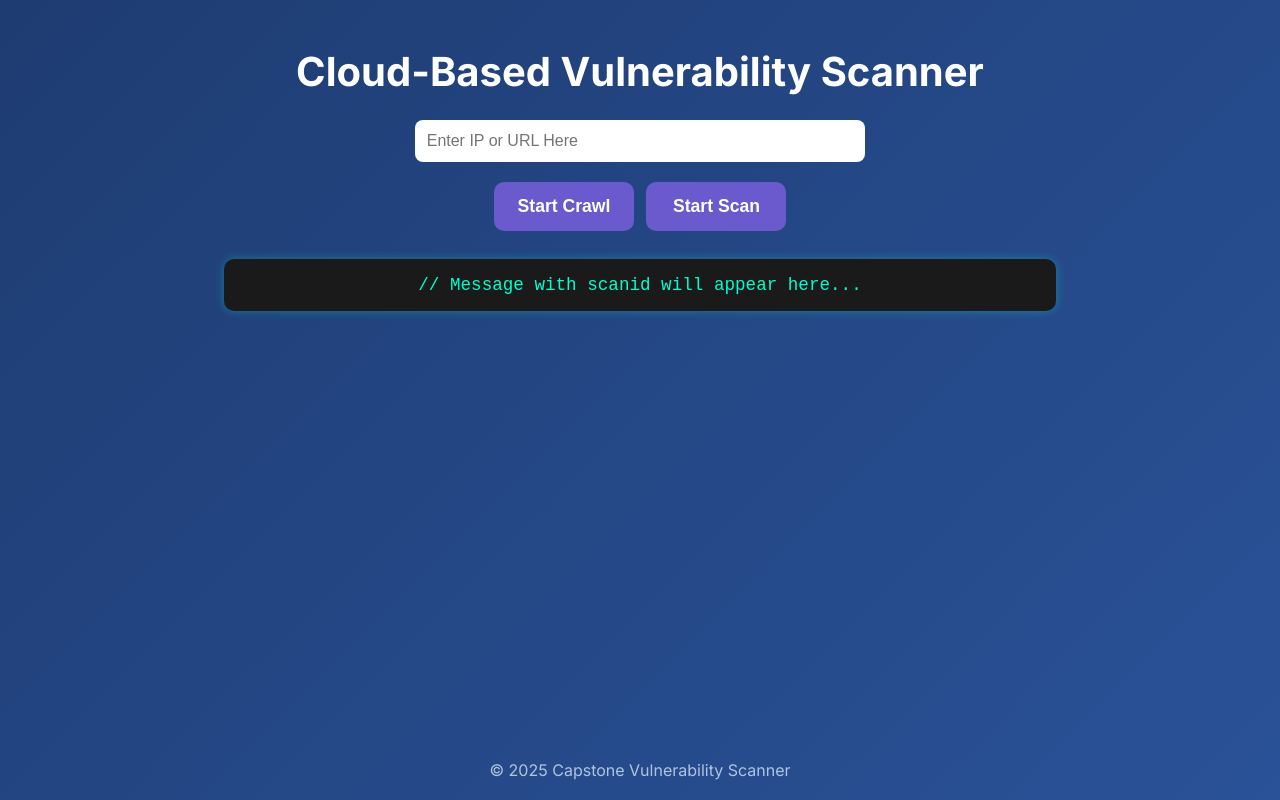
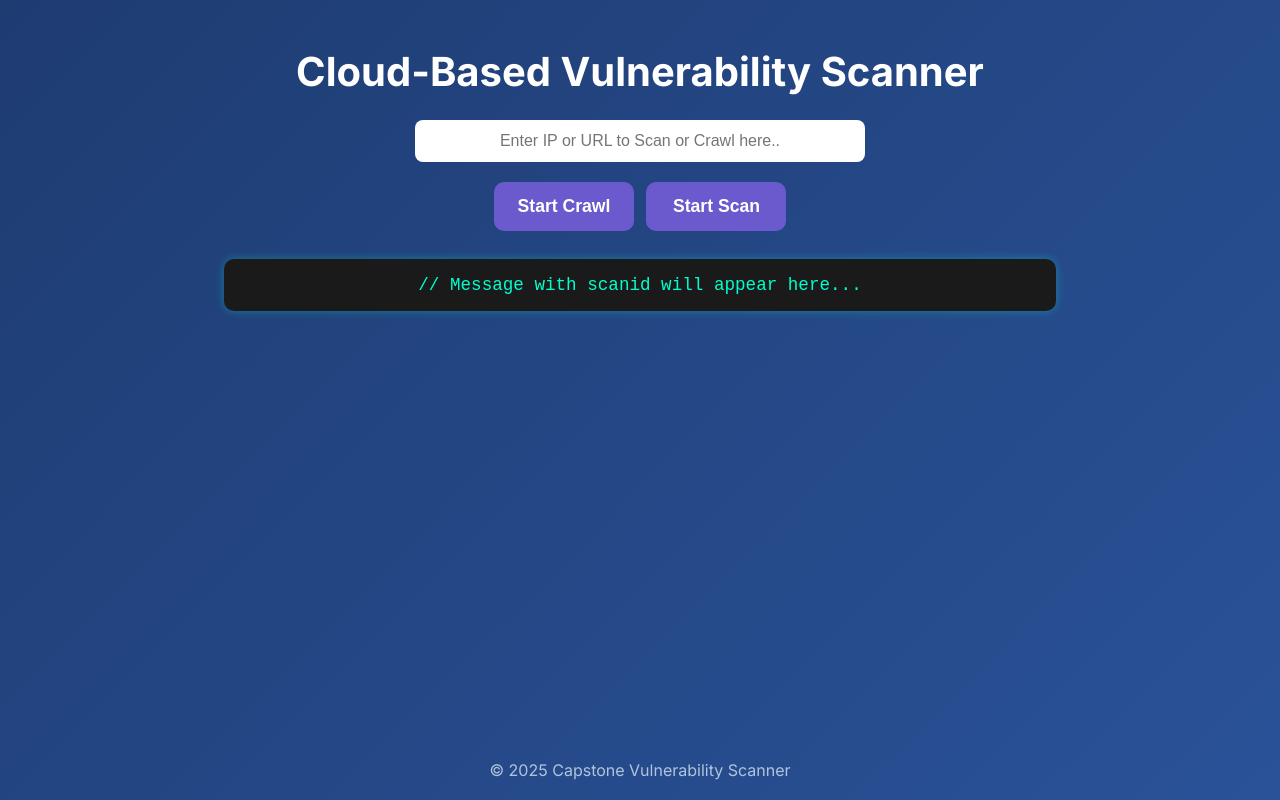
Before and after one commit to enweremo/scan-ui, a plain HTML site: page index.html in a window 1280 px wide. Drawn offline with Linux system fonts and the light colour scheme.

Commit message:
Update index.html

```diff
--- a/index.html
+++ b/index.html
@@ -38,6 +38,11 @@
       font-size: 1rem;
       width: 450px;
       max-width: 90%;
+      text-align: center;
+    }
+
+    input::placeholder {
+      text-align: center;
     }
 
     .btn-container {
@@ -128,7 +133,7 @@
   <h1>Cloud-Based Vulnerability Scanner</h1>
 
   <div class="input-container">
-    <input type="text" id="target" placeholder="Enter IP or URL Here" />
+    <input type="text" id="target" placeholder="Enter IP or URL to Scan or Crawl here.." />
   </div>
 
   <div class="btn-container">
```
